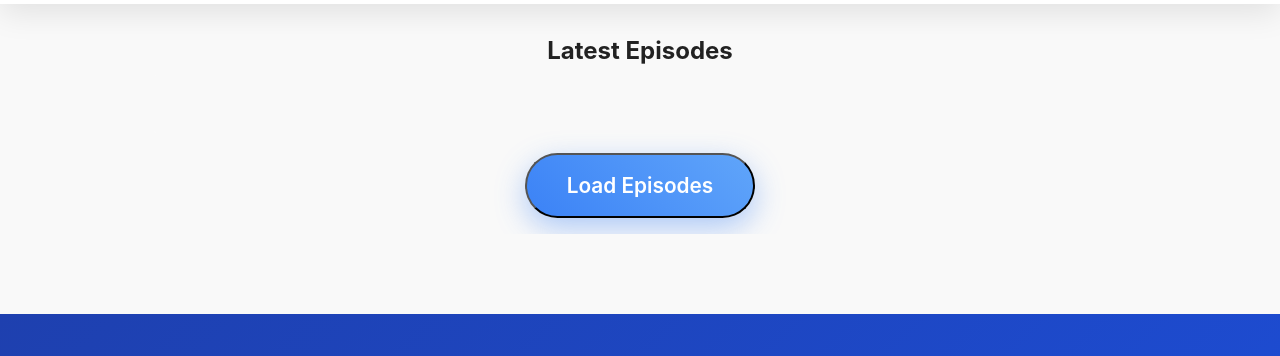
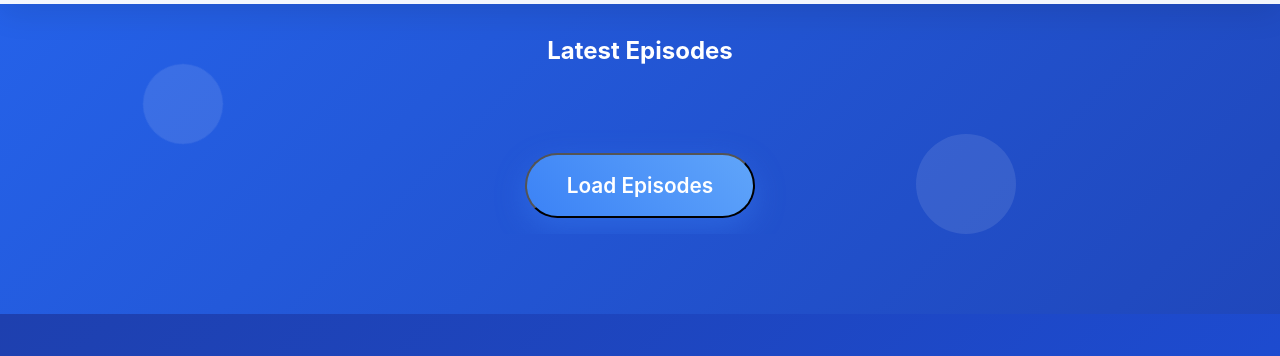
Before and after one commit to CodeMiner11-py/KidsLearningLabSite, a plain HTML site: page episodes.html in a window 1280 px wide. Shown: the part 66-422 px from the top of the page. Drawn offline with Linux system fonts and the light colour scheme; no server answers.

Commit message:
Final episodes page done

```diff
--- a/episodes.html
+++ b/episodes.html
@@ -6,16 +6,19 @@
   <title>Kids Learning Lab™ - By a Kid, For Kids</title>
   <link rel="stylesheet" href="styles.css">
   <style>
+
+
     /* Reset */
     * {
       box-sizing: border-box;
     }
-    body {
-      font-family: Arial, sans-serif;
-      margin: 0;
-      background: #f9f9f9;
-      color: #222;
-    }
+   body {
+    background: linear-gradient(135deg, #2563eb 0%, #1e40af 100%);
+    color: white;
+    font-family: 'Albert Sans', -apple-system, BlinkMacSystemFont, 'Segoe UI', 'Roboto', 'Helvetica Neue', Arial, sans-serif;
+    min-height: 100vh;
+    overflow-x: hidden;
+}
     main {
       max-width: 900px;
       margin: 2rem auto;
```
